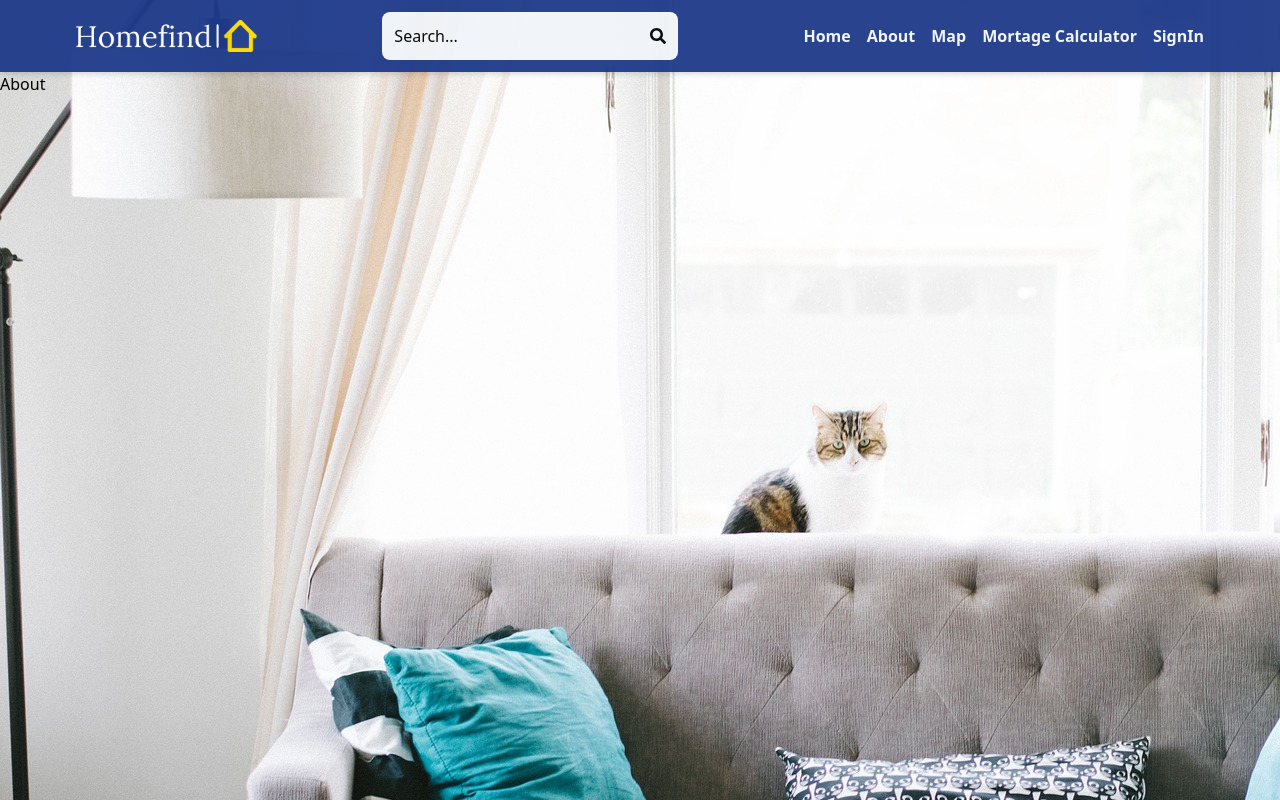
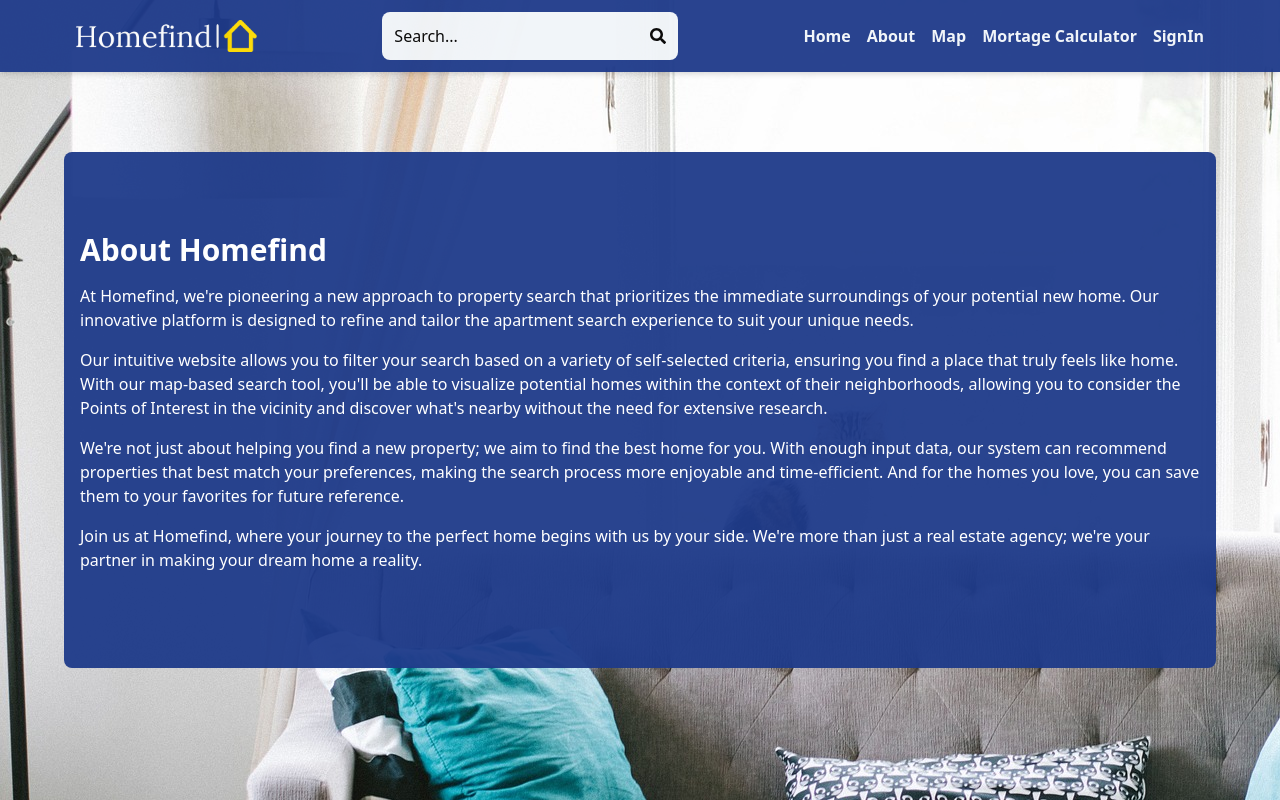
Before and after one commit to Lobbeb/Homefind_Project, a React (Vite) app in the folder HomeFinder-Frontend/: page /About in a window 1280 px wide. Built offline with nearby package versions, Linux system fonts and the light colour scheme; no server answers.

Commit message:
Added about page (THE CORE IS FINISHED)

```diff
--- a/HomeFinder-Frontend/src/pages/About.jsx
+++ b/HomeFinder-Frontend/src/pages/About.jsx
@@ -1,5 +1,33 @@
-import React from "react";
-
 export default function About() {
-  return <div>About</div>;
+  return (
+    <div className="py-20 px-4 max-w-6xl mx-auto bg-blue-900 rounded-lg bg-opacity-95 my-20 ">
+      <h1 className="text-3xl font-bold mb-4 text-white">About Homefind</h1>
+      <p className="mb-4 text-white">
+        At Homefind, we're pioneering a new approach to property search that
+        prioritizes the immediate surroundings of your potential new home. Our
+        innovative platform is designed to refine and tailor the apartment
+        search experience to suit your unique needs.
+      </p>
+      <p className="mb-4 text-white">
+        Our intuitive website allows you to filter your search based on a
+        variety of self-selected criteria, ensuring you find a place that truly
+        feels like home. With our map-based search tool, you'll be able to
+        visualize potential homes within the context of their neighborhoods,
+        allowing you to consider the Points of Interest in the vicinity and
+        discover what's nearby without the need for extensive research.
+      </p>
+      <p className="mb-4 text-white">
+        We're not just about helping you find a new property; we aim to find the
+        best home for you. With enough input data, our system can recommend
+        properties that best match your preferences, making the search process
+        more enjoyable and time-efficient. And for the homes you love, you can
+        save them to your favorites for future reference.
+      </p>
+      <p className="mb-4 text-white">
+        Join us at Homefind, where your journey to the perfect home begins with
+        us by your side. We're more than just a real estate agency; we're your
+        partner in making your dream home a reality.
+      </p>
+    </div>
+  );
 }
```
